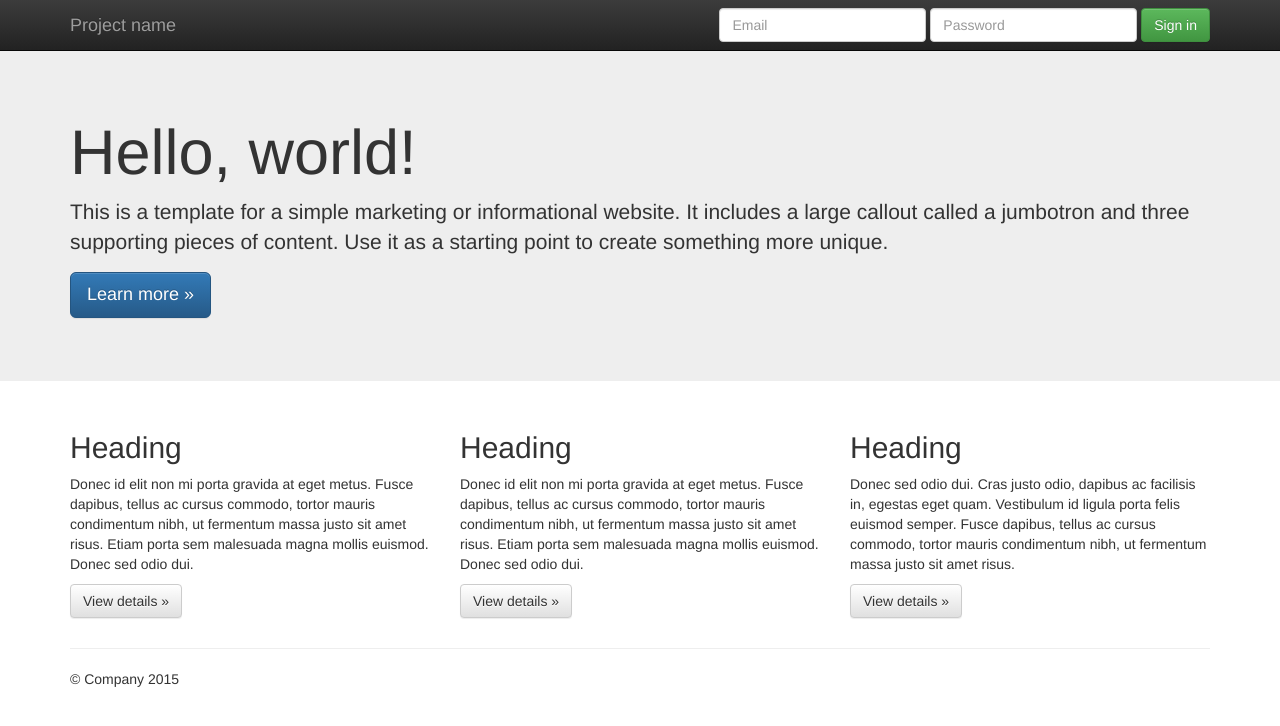
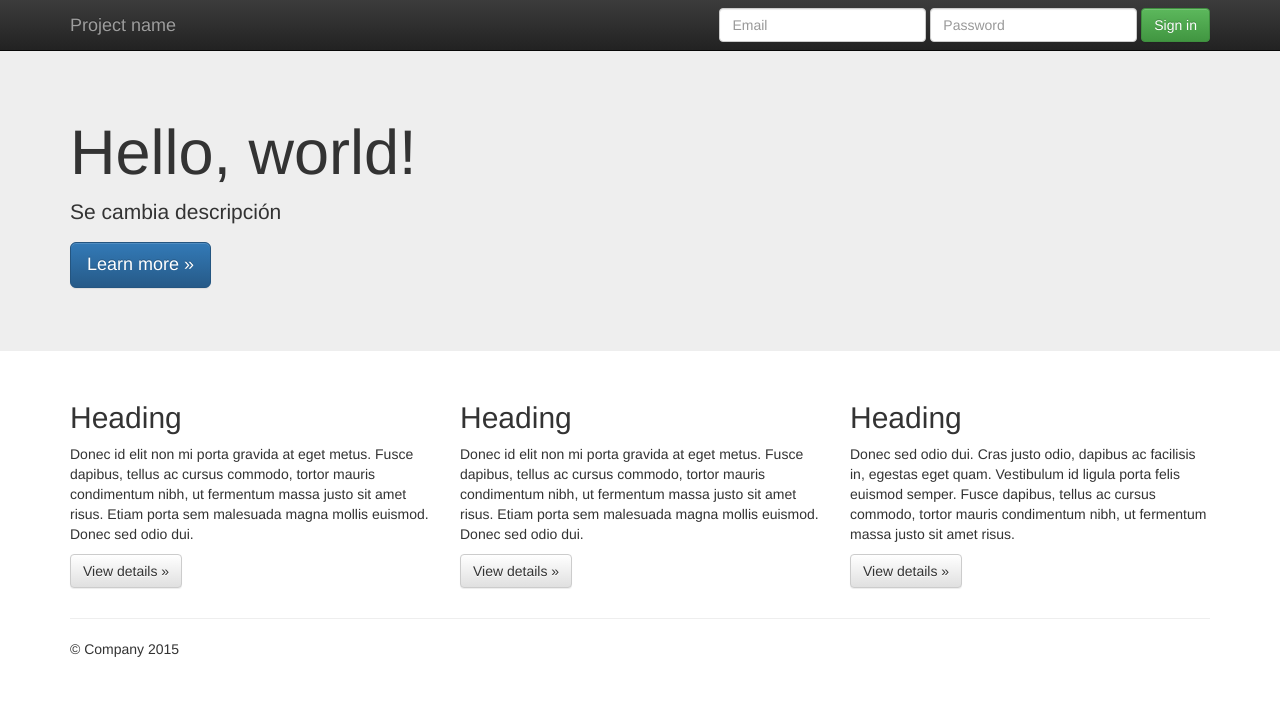
Before and after one commit to MaizoDiego/Trabajo2_Maizo_Diego_Git, a plain HTML site: page index.html in a window 1280 px wide. Drawn offline with nearby package versions, Linux system fonts and the light colour scheme.

Commit message:
Change: Se cambio la descripción principal de la pagina index

```diff
--- a/index.html
+++ b/index.html
@@ -56,7 +56,7 @@
     <div class="jumbotron">
       <div class="container">
         <h1>Hello, world!</h1>
-        <p>This is a template for a simple marketing or informational website. It includes a large callout called a jumbotron and three supporting pieces of content. Use it as a starting point to create something more unique.</p>
+        <p>Se cambia descripción</p>
         <p><a class="btn btn-primary btn-lg" href="#" role="button">Learn more &raquo;</a></p>
       </div>
     </div>
```
